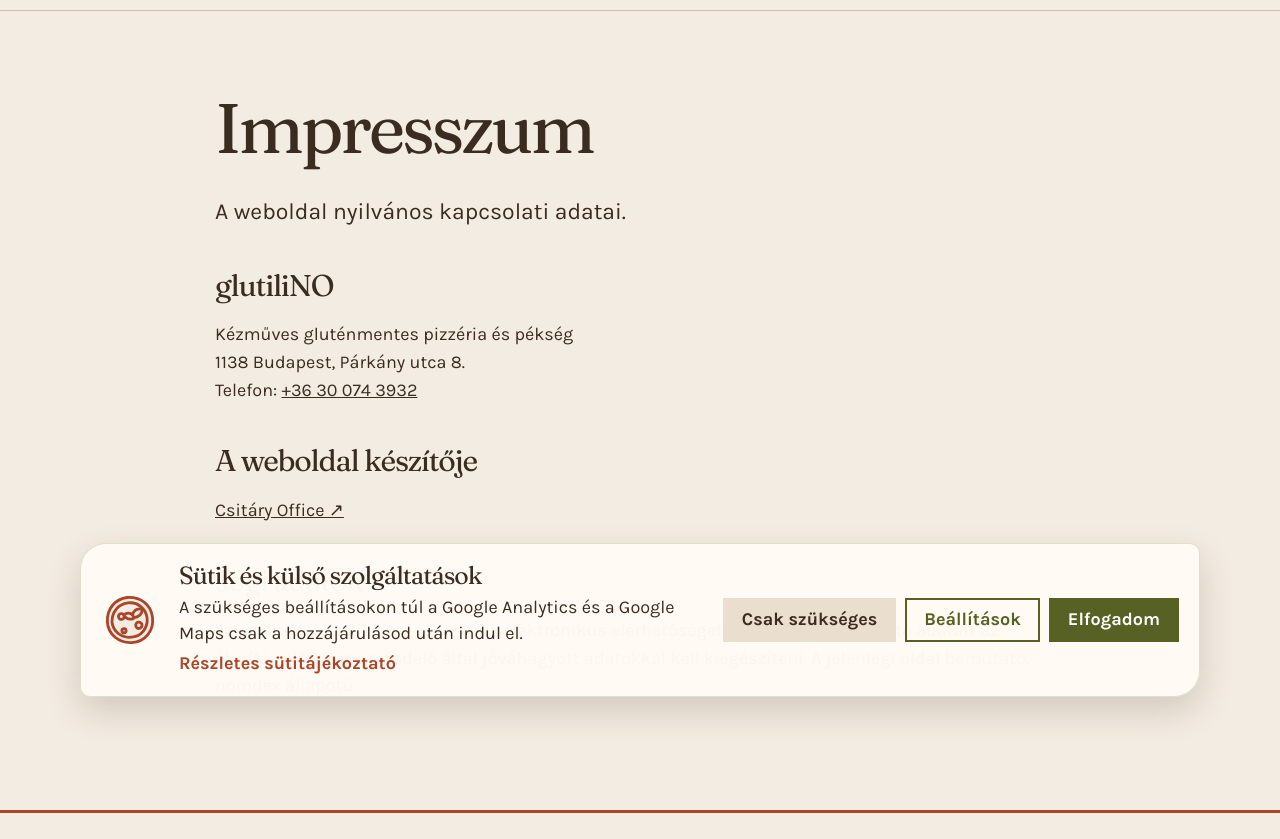
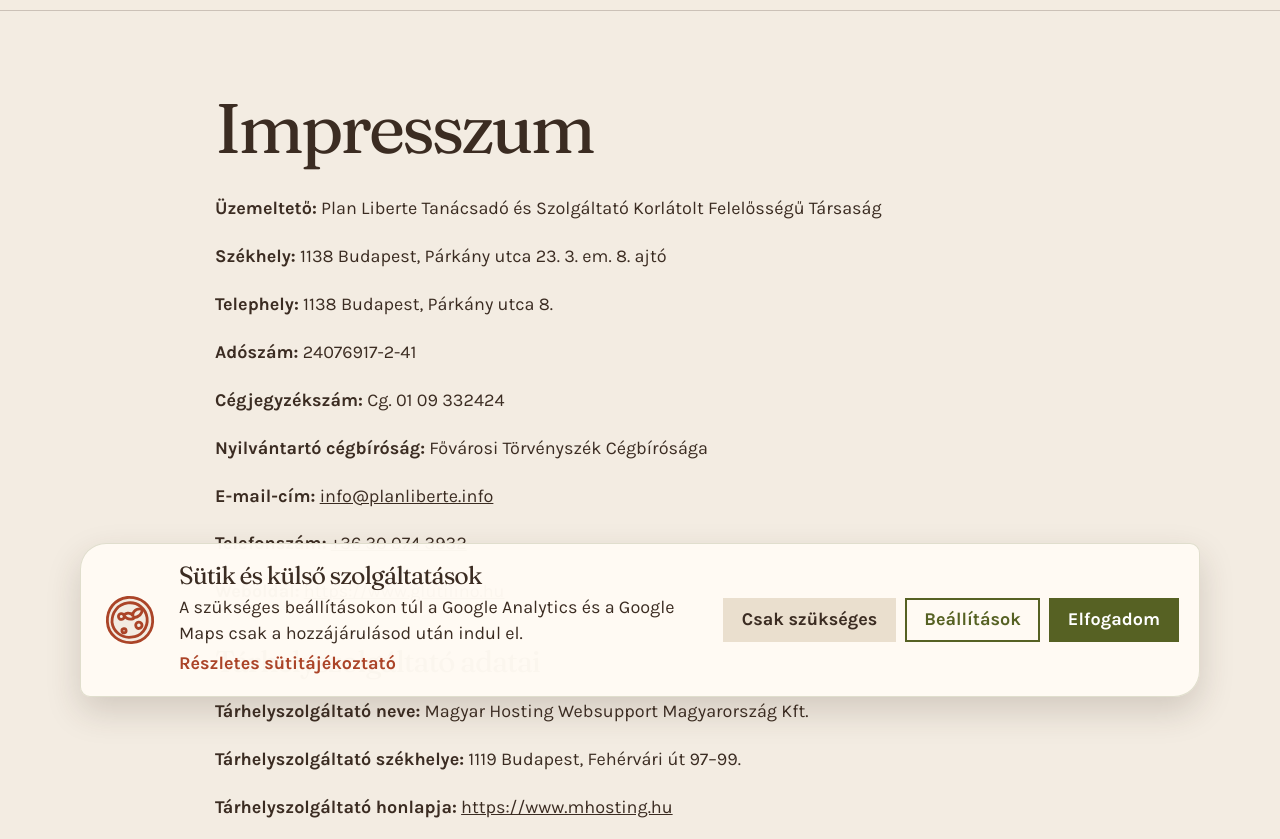
Before and after one commit to csitaryoffice-creator/glutilino, a plain HTML site: page impresszum.html in a window 1280 px wide. Shown: the part 81-920 px from the top of the page. Drawn offline with Linux system fonts and the light colour scheme.

Commit message:
Add final Impresszum details

```diff
--- a/impresszum.html
+++ b/impresszum.html
@@ -26,11 +26,12 @@
   <link rel="preload" href="assets/fonts/font-2.woff2" as="font" type="font/woff2" crossorigin>
   <link rel="preload" href="assets/fonts/callonsky-demo.otf" as="font" type="font/otf" crossorigin>
   <link rel="preload" href="assets/fonts/callonsky-hu.otf" as="font" type="font/otf" crossorigin>
-  <link rel="stylesheet" href="assets/style.css?v=90">
+  <link rel="stylesheet" href="assets/style.css?v=108">
+  <link rel="stylesheet" href="assets/legal-pages.css?v=1">
   <link rel="stylesheet" href="assets/cookie-consent.css?v=3">
   <script src="assets/consent-default.js?v=2"></script>
   <script type="application/ld+json">{"@context":"https://schema.org","@type":"WebPage","name":"Impresszum","url":"https://www.glutilino.hu/impresszum.html"}</script>
-  <script src="assets/app.js?v=98" defer></script>
+  <script src="assets/app.js?v=102" defer></script>
   <script src="assets/cookie-consent.js?v=3" defer></script>
 </head>
 <body>
@@ -51,13 +52,21 @@
   <main id="tartalom">
     <article class="legal wrap">
       <h1>Impresszum</h1>
-      <p class="intro">A weboldal nyilvános kapcsolati adatai.</p>
-      <h2>glutiliNO</h2>
-      <p>Kézműves gluténmentes pizzéria és pékség<br>1138 Budapest, Párkány utca 8.<br>Telefon: <a href="tel:+36300743932">+36 30 074 3932</a></p>
-      <h2>A weboldal készítője</h2>
-      <p><a href="https://csitaryoffice.hu/" target="_blank" rel="noopener noreferrer">Csitáry Office ↗</a></p>
-      <h2>Jogi adatok</h2>
-      <p>Az üzemeltető teljes cégadatait, az elektronikus elérhetőséget és a tárhelyszolgáltató adatait az élesítés előtt a megrendelő által jóváhagyott adatokkal kell kiegészíteni. A jelenlegi oldal bemutató, noindex állapotú.</p>
+      <p><strong>Üzemeltető:</strong> Plan Liberte Tanácsadó és Szolgáltató Korlátolt Felelősségű Társaság</p>
+      <p><strong>Székhely:</strong> 1138 Budapest, Párkány utca 23. 3. em. 8. ajtó</p>
+      <p><strong>Telephely:</strong> 1138 Budapest, Párkány utca 8.</p>
+      <p><strong>Adószám:</strong> 24076917-2-41</p>
+      <p><strong>Cégjegyzékszám:</strong> Cg. 01 09 332424</p>
+      <p><strong>Nyilvántartó cégbíróság:</strong> Fővárosi Törvényszék Cégbírósága</p>
+      <p><strong>E-mail-cím:</strong> <a href="mailto:info@planliberte.info">info@planliberte.info</a></p>
+      <p><strong>Telefonszám:</strong> <a href="tel:+36300743932">+36 30 074 3932</a></p>
+      <p><strong>Weboldal:</strong> <a href="https://www.glutilino.hu">https://www.glutilino.hu</a></p>
+
+      <h2>Tárhelyszolgáltató adatai</h2>
+      <p><strong>Tárhelyszolgáltató neve:</strong> Magyar Hosting Websupport Magyarország Kft.</p>
+      <p><strong>Tárhelyszolgáltató székhelye:</strong> 1119 Budapest, Fehérvári út 97–99.</p>
+      <p><strong>Tárhelyszolgáltató honlapja:</strong> <a href="https://www.mhosting.hu" target="_blank" rel="noopener noreferrer">https://www.mhosting.hu</a></p>
+      <p><strong>Tárhelyszolgáltató e-mail-címe:</strong> <a href="mailto:info@mhosting.hu">info@mhosting.hu</a></p>
     </article>
   </main>
   <footer class="footer">
```
